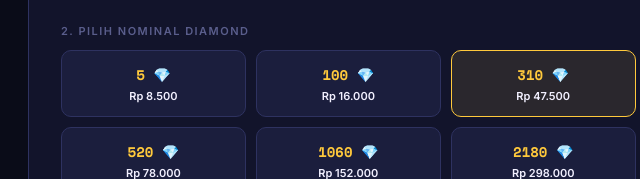
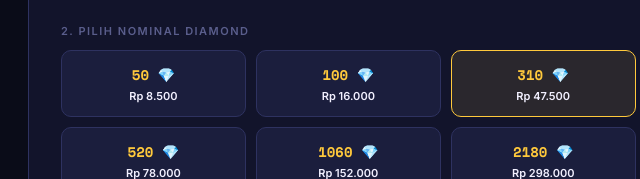
Before and after one commit to pujiharisanjaya23-stack/store.id, a plain HTML site: page index.html in a window 1280 px wide. Shown: the part 1761-1940 px from the top of the page, 46-686 px from the left. Drawn offline with nearby package versions, Linux system fonts and the light colour scheme.

Commit message:
Change diamond amount from 5 to 50 in index.html

```diff
--- a/index.html
+++ b/index.html
@@ -680,7 +680,7 @@
       color: "linear-gradient(135deg,#ff9f3c,#FFC93C)",
       needServer: false,
       items: [
-        { amt: "5 💎", price: 8500 },
+        { amt: "50 💎", price: 8500 },
         { amt: "100 💎", price: 16000 },
         { amt: "310 💎", price: 47500 },
         { amt: "520 💎", price: 78000 },
```
